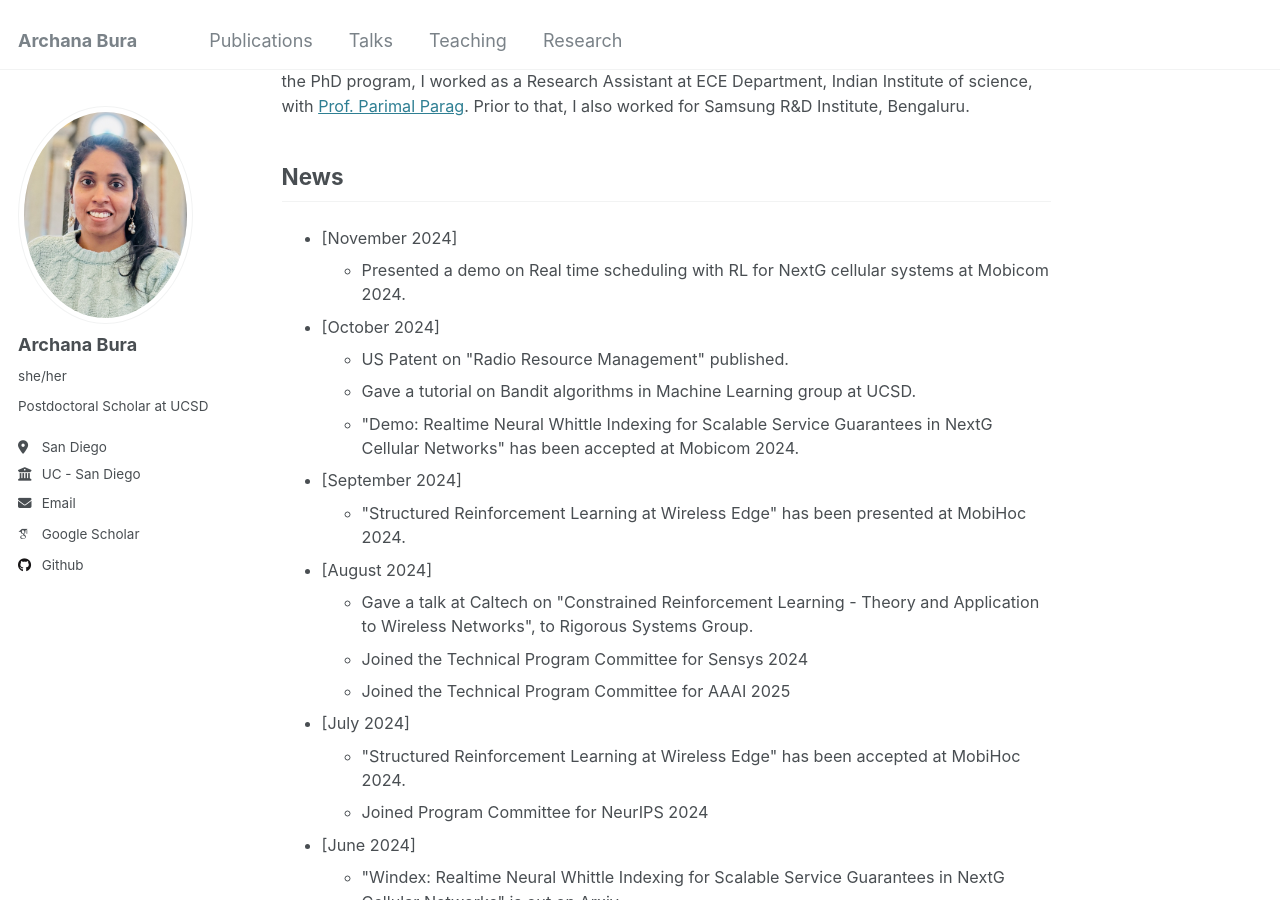
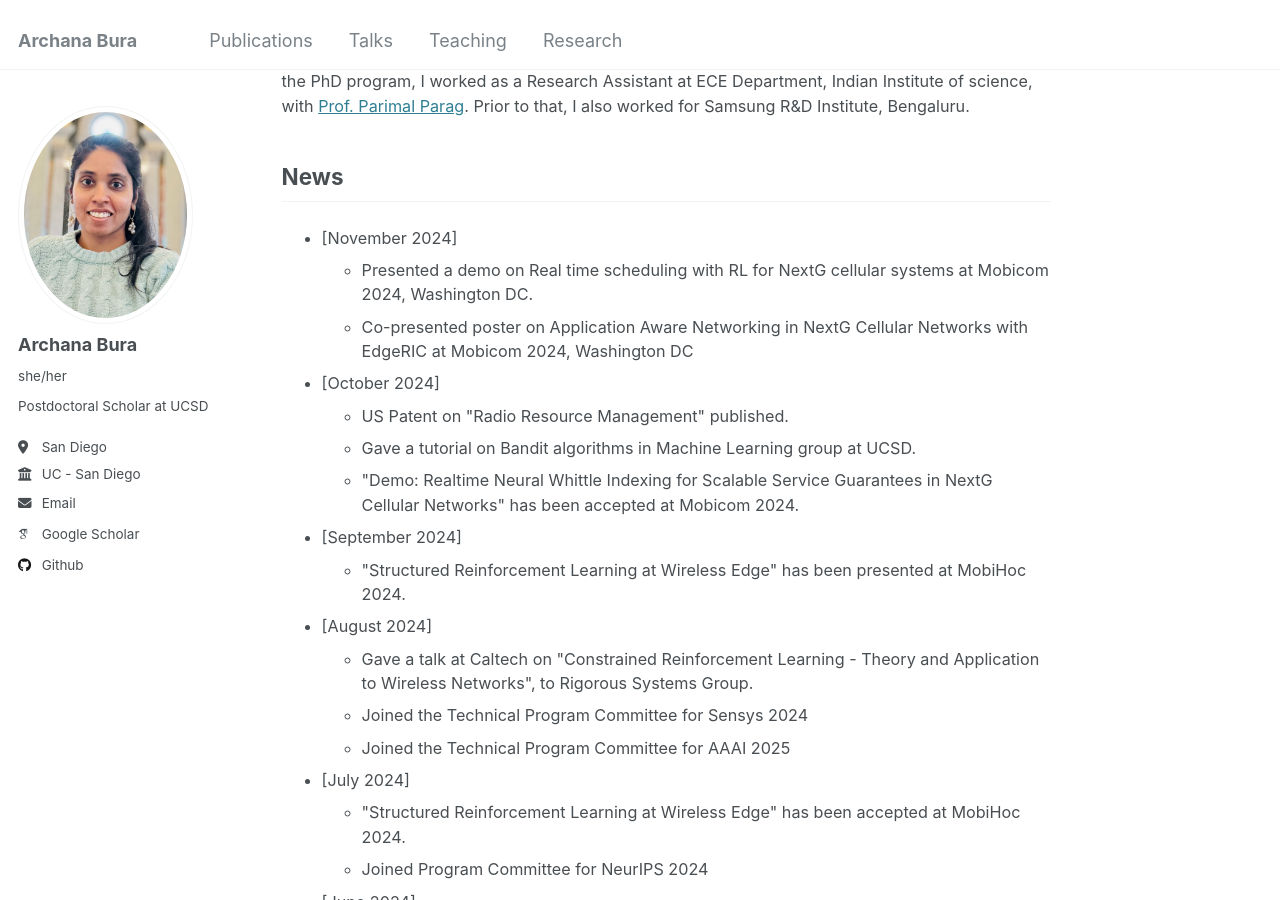
Before and after one commit to archanabura/archanabura.github.io, a Jekyll site: the page built from _pages/about.md, in a window 1280 px wide and 900 px high, scrolled down 368 px. Built offline with Jekyll 4.4.1, drawn with Linux system fonts in a browser that asks for light colours; some web fonts are replaced.

Commit message:
News November

```diff
--- a/_pages/about.md
+++ b/_pages/about.md
@@ -26,7 +26,9 @@ I have a doctorate from Computer Engineering and Systems Group in Electrical and
 <p>
             <ul>
                 <li style="font-size:90%;">[November 2024]
-                <ul> <li> Presented a demo on Real time scheduling with RL for NextG cellular systems at Mobicom 2024. </li> </ul> </li>
+                <ul> <li> Presented a demo on Real time scheduling with RL for NextG cellular systems at Mobicom 2024, Washington DC. </li>
+                <li> Co-presented poster on Application Aware Networking in NextG Cellular Networks with EdgeRIC at Mobicom 2024, Washington DC </li>
+                </ul> </li>
                 <li style="font-size:90%;">[October 2024]
                 <ul> <li> US Patent on "Radio Resource Management" published. </li>
                 <li> Gave a tutorial on Bandit algorithms in Machine Learning group at UCSD.</li>
```
